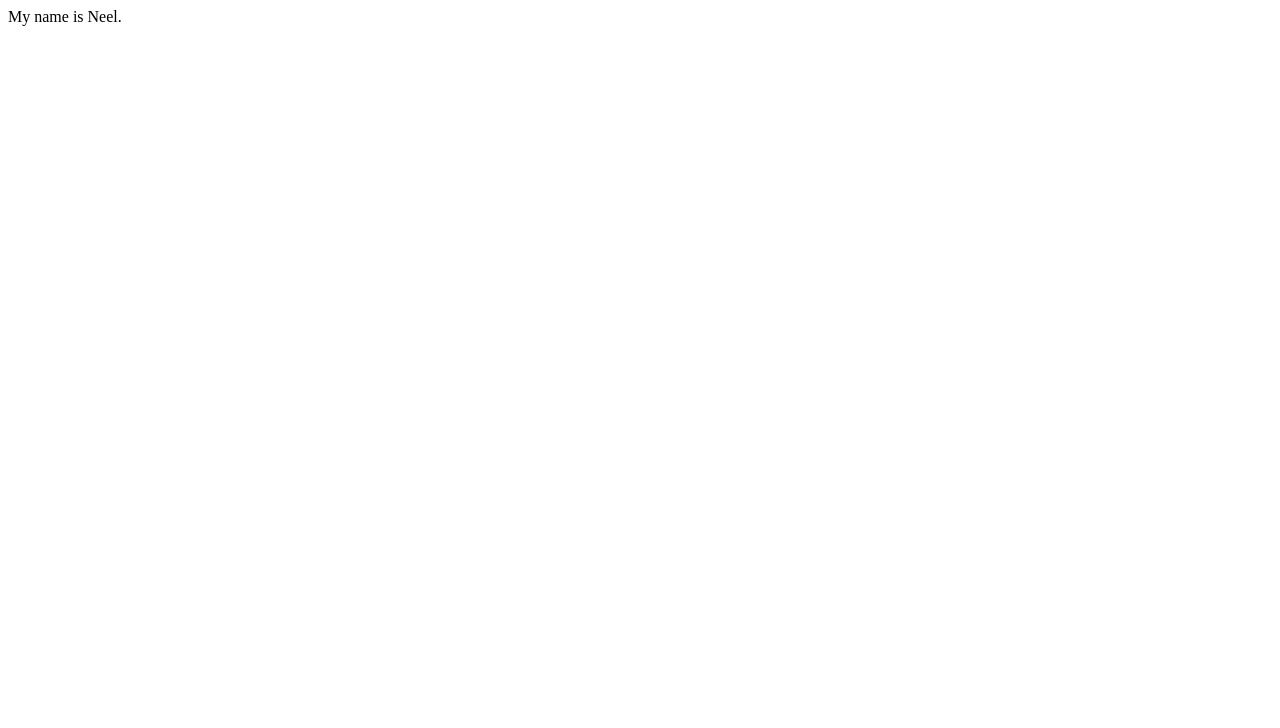
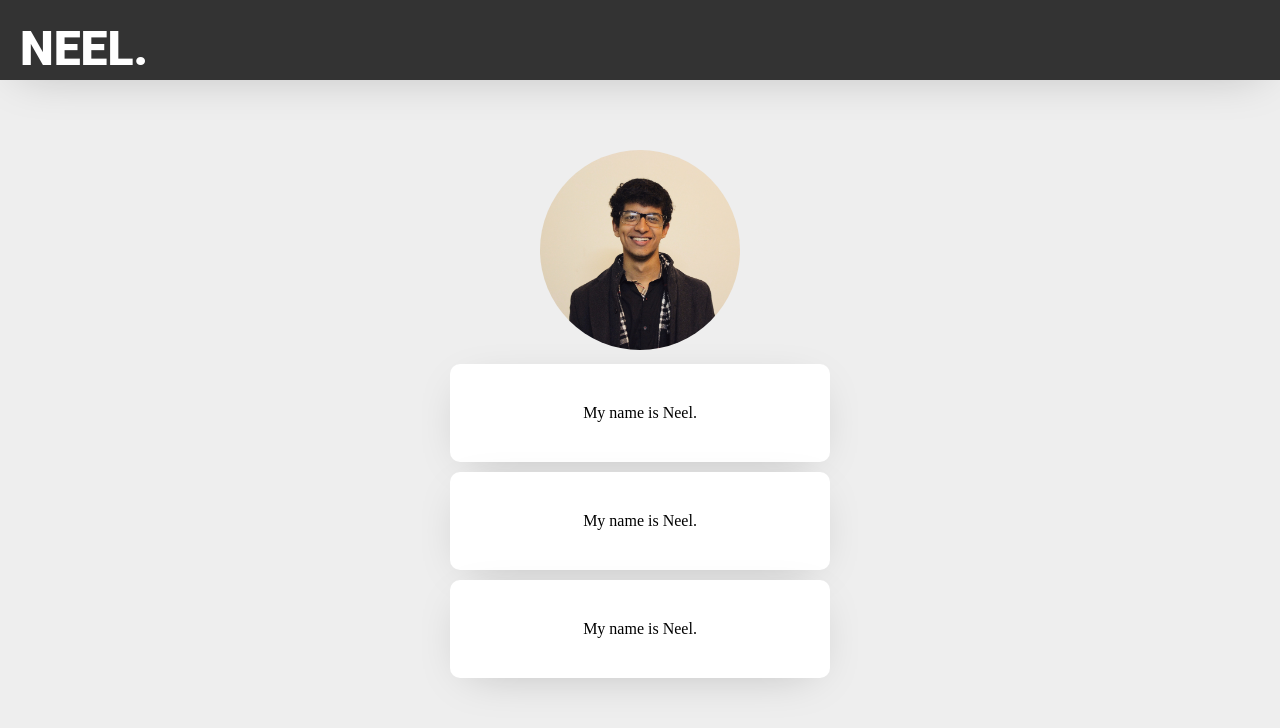
Before and after one commit to neellakhwani/temporaryname.github.io, a plain HTML site: page index.html in a window 1280 px wide. Drawn offline with Linux system fonts and the light colour scheme.

Commit message:
Added photo and a few cards

```diff
--- a/css/style.css
+++ b/css/style.css
@@ -0,0 +1,53 @@
+.header{
+  font-family: Roboto, sans-serif;
+  font-weight: 800;
+  font-size: 48px;
+  text-transform:uppercase;
+  height: 40px;
+  width: auto;
+  right: 0;
+  left: 0;
+  position: fixed;
+  background: #333;
+  color: #fff;
+  padding: 20px;
+  text-align: left;
+  vertical-align: middle;
+  -webkit-box-shadow: 0px 10px 47px -19px rgba(0,0,0,0.25);
+-moz-box-shadow: 0px 10px 47px -19px rgba(0,0,0,0.25);
+box-shadow: 0px 10px 47px -19px rgba(0,0,0,0.25);
+}
+
+.card{
+  margin: 10px;
+  width: 300px;
+  border-radius: 10px;
+  background-color: #fff;
+  padding: 40px;
+  -webkit-transition: box-shadow .5s; /* Safari */
+transition: box-shadow .5s;
+  -webkit-box-shadow: 0px 10px 47px -19px rgba(0,0,0,0.25);
+-moz-box-shadow: 0px 10px 47px -19px rgba(0,0,0,0.25);
+box-shadow: 0px 10px 47px -19px rgba(0,0,0,0.25);
+}
+
+.card:hover{
+  -webkit-box-shadow: 0px 10px 47px 9px rgba(0,0,0,0.35);
+-moz-box-shadow: 0px 10px 47px 9px rgba(0,0,0,0.35);
+box-shadow: 0px 10px 47px 9px rgba(0,0,0,0.35);
+}
+.npic{
+  width: 200px;
+  height: 200px;
+  border-radius: 100px;
+  margin-top: 150px;
+  transition: border-radius .5s;
+}
+
+npic:hover{
+  border-radius: 0px;
+}
+body{
+  background-color: #eee;
+  margin: 0;
+}
--- a/index.html
+++ b/index.html
@@ -1,3 +1,4 @@
+<!DOCTYPE html>
 <html>
 <head>
   <title>Neel</title>
@@ -6,7 +7,22 @@
 </head>
 
 <body>
+  <div class="header">
+    Neel.
+  </div>
+  <center>
+  <img src="neel.jpg" class="npic">
+<div class="card">
 My name is Neel.
+</div>
+<div class="card">
+My name is Neel.
+</div>
+<div class="card">
+My name is Neel.
+</div>
+</center>
+
 </body>
 
 </html>
```
Also changed, not shown: neel.jpg (added).
